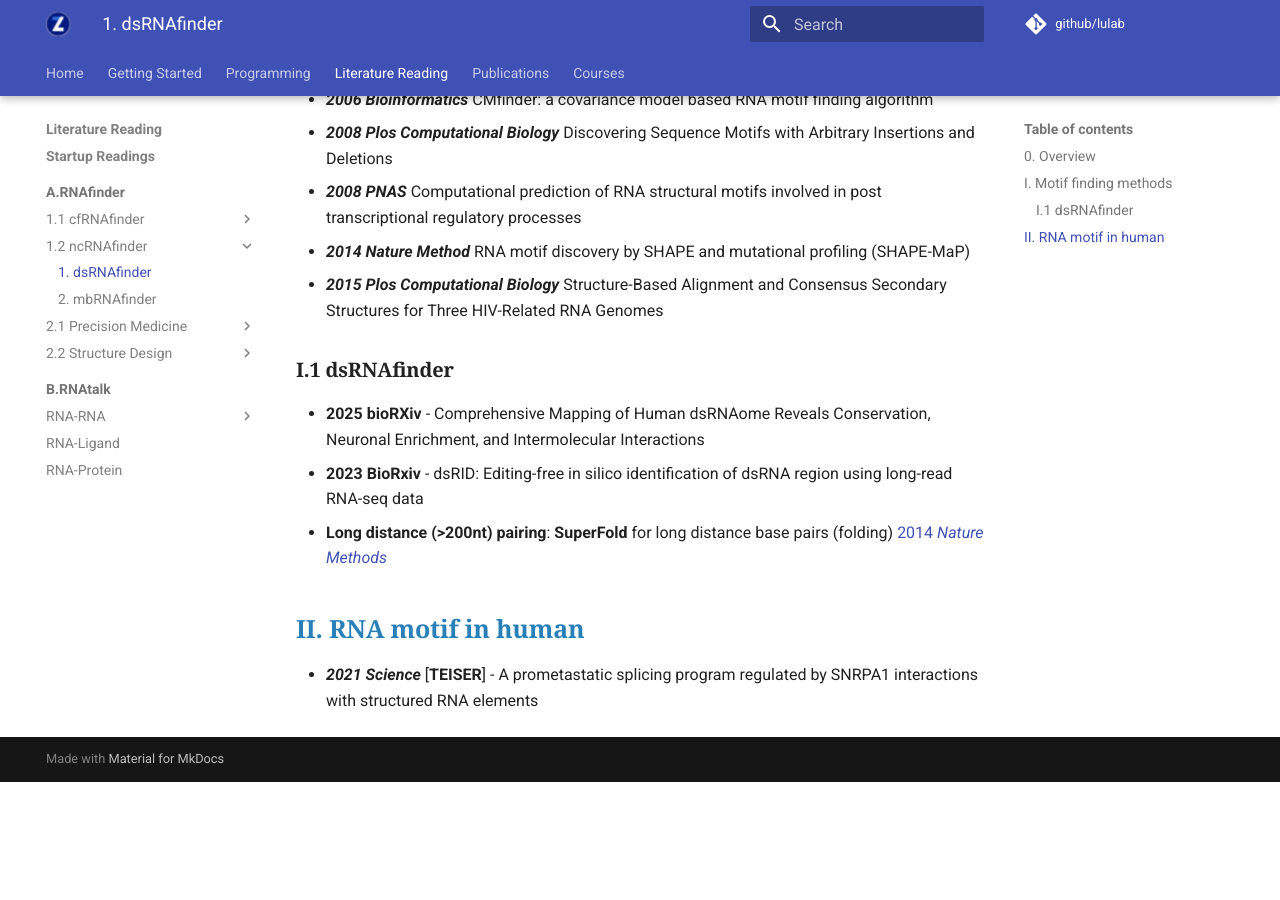
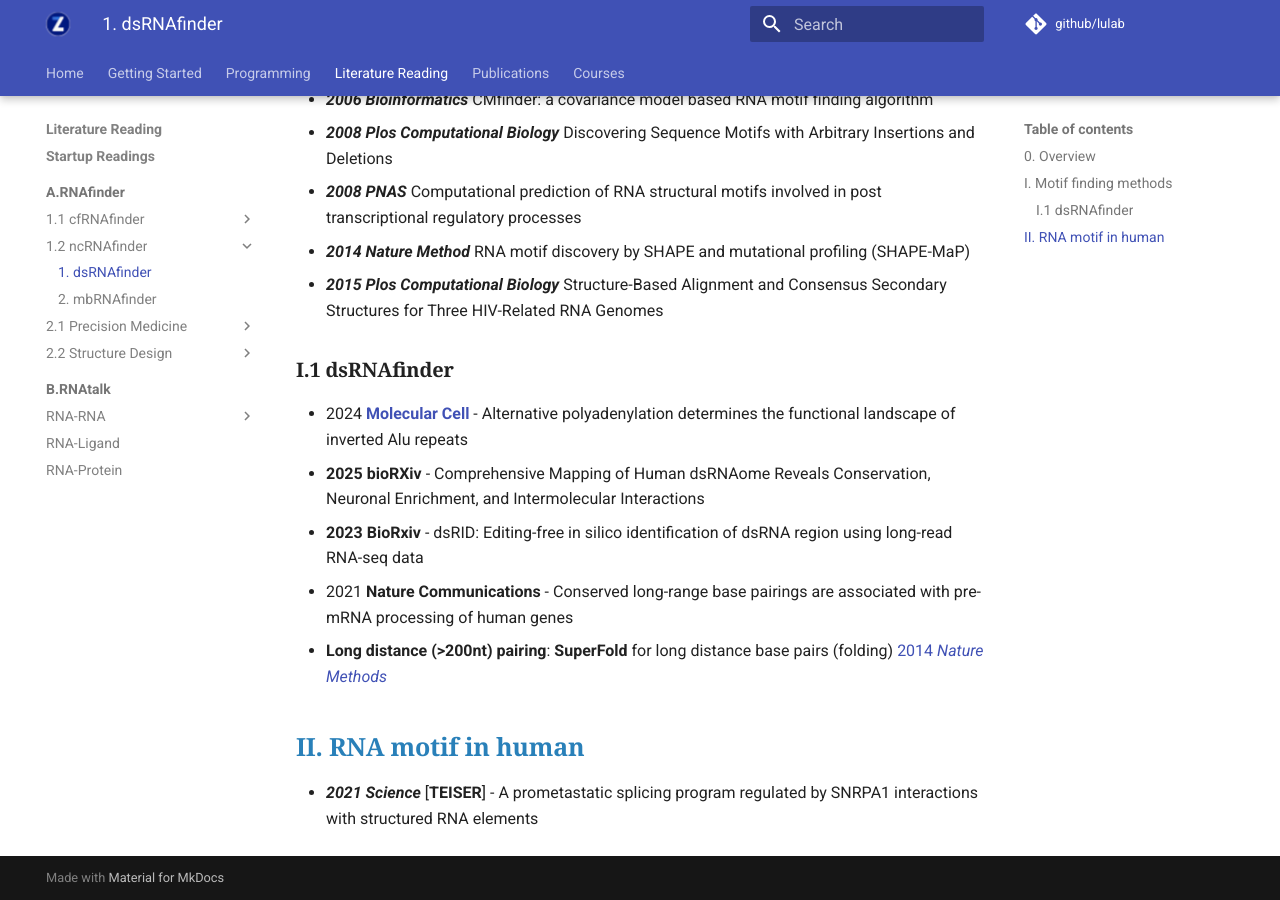
Before and after one commit to lulab/mkdocs, an MkDocs documentation site: the page built from docs/reading/A.RNAfinder/1.2 ncRNAfinder/1. dsRNAfinder.md, in a window 1280 px wide and 900 px high, scrolled down 950 px. Built offline with MkDocs 1.6.1 and Material for MkDocs 9.7.7, drawn with Linux system fonts in a browser that asks for light colours; before the commit the page ends 1732 px from its top, so only the background shows below that.

Commit message:
update literature

```diff
--- a/docs/reading/A.RNAfinder/1.2 ncRNAfinder/1. dsRNAfinder.md
+++ b/docs/reading/A.RNAfinder/1.2 ncRNAfinder/1. dsRNAfinder.md
@@ -33,8 +33,10 @@ description: Finding Structural Motif (dsRNA, RNA-RNA pairs)
 
 ### I.1 dsRNAfinder
 
+* 2024	[**Molecular Cell**](https://doi.org/10.1016/j.molcel.2024.01.008) - Alternative polyadenylation determines the functional landscape of inverted Alu repeats
 * **2025 bioRXiv** - Comprehensive Mapping of Human dsRNAome Reveals Conservation, Neuronal  Enrichment, and Intermolecular Interactions
 * **2023 BioRxiv** - dsRID: Editing-free in silico identification of dsRNA region using long-read RNA-seq data
+* 2021	**Nature Communications** - Conserved long-range base pairings are associated  with pre-mRNA processing of human genes
 * **Long distance (>200nt) pairing**:   **SuperFold** for long distance base pairs (folding)  [2014 _Nature Methods_](https://www.ncbi.nlm.nih.gov/pubmed/25028896)
 
 ## **II. RNA motif in human**
```
Also changed, not shown: docs/reading/A.RNAfinder/1.1 cfRNAfinder/2. cfRNA.md (+1 -0 lines), docs/reading/A.RNAfinder/1.1 cfRNAfinder/4. cfDNA+.md (+4 -2 lines), docs/reading/A.RNAfinder/2.2 Structure/2nd Structure Prediction.md (+2 -0 lines), docs/reading/B.RNAtalk/RNA-RNA/index.md (+5 -1 lines).
